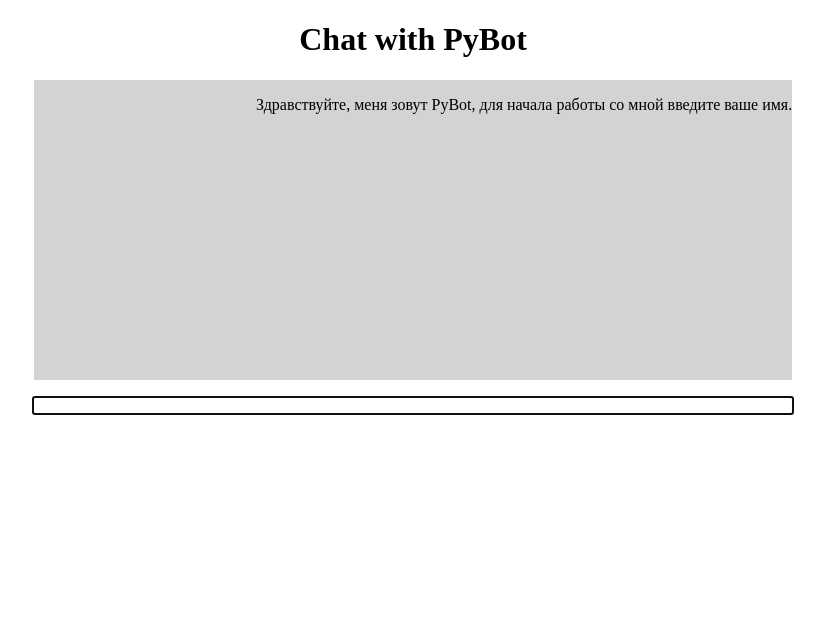
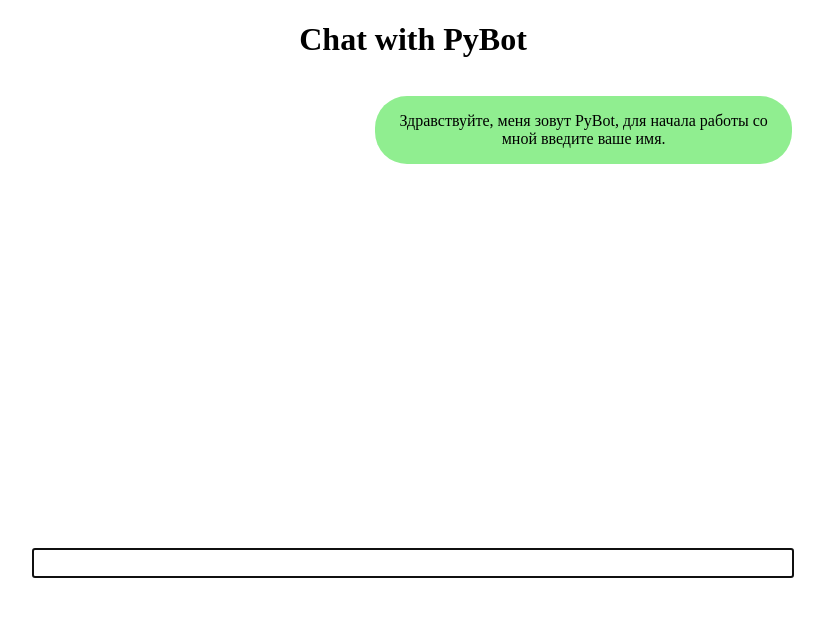
Before and after one commit to evgenii-eremeev/pybot, a Django app: page /chat/ in a window 1280 px wide. Shown: the top 617 px of the page, without its empty margins (227-1052 px from the left). Run offline with Django 3.2, Linux system fonts and the light colour scheme.

Commit message:
make pretty

```diff
--- a/pybot/chat/static/chat/style.css
+++ b/pybot/chat/static/chat/style.css
@@ -8,18 +8,31 @@ form {
 }
 
 #message {
+  font-size: 1.4em;
   width: 60%;
   padding: 0;
+  margin-top: 1em;
 }
 
 #chat-area {
   width: 60%;
-  height: 300px;
-  background-color: lightgrey;
+  height: 430px;
   margin: 1em auto;
   overflow: scroll;
 }
 
 .answer {
-  text-align: right;
+  text-align: center;
+  background-color: lightgreen;
+  margin-left: 45%;
+  padding: 1em;
+  border-radius: 2em;
+
 }
+
+.question {
+  background-color: lightblue;
+  padding: 1em;
+  margin-right: 45%;
+  border-radius: 2em;
+}
--- a/pybot/chat/templates/chat/index.html
+++ b/pybot/chat/templates/chat/index.html
@@ -3,7 +3,7 @@
 {% block content %}
 
   {% for query in queries %}
-    <p>{{ query }} {{ query.question }}</p>
+    <p class="question">{{ query }} {{ query.question }}</p>
     <p class="answer">{{ query.answer | safe }}</p>
   {% endfor %}
 
```
